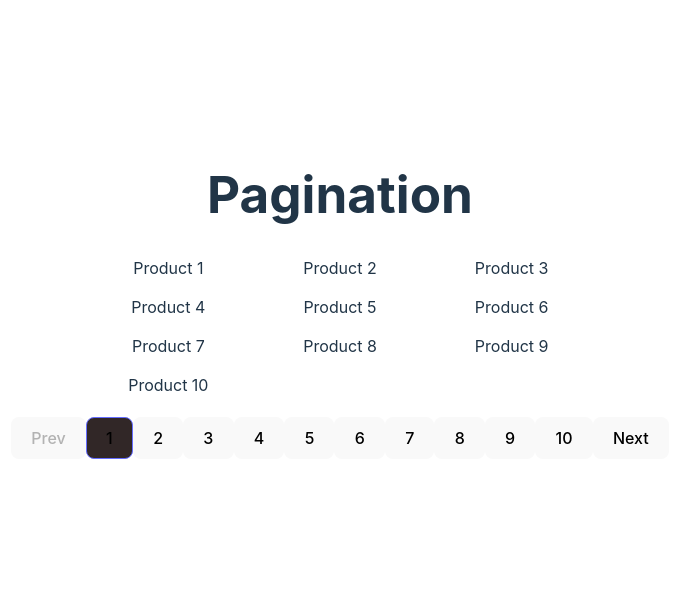
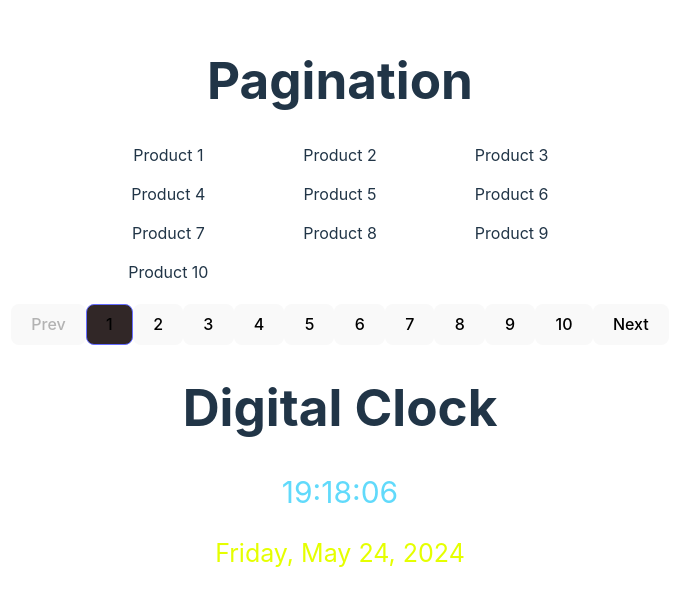
Before and after one commit to PremKhodke-99/React-projects-2, a React (Vite) app: page / in a window 1280 px wide. Shown: the part 105-710 px from the top of the page, without its empty margins (300-980 px from the left). Built offline with nearby package versions, Linux system fonts and the light colour scheme.

Commit message:
Digital clock

```diff
--- a/src/App.jsx
+++ b/src/App.jsx
@@ -1,6 +1,7 @@
 import { useState } from 'react'
 import './App.css'
 import PaginationTest from './components/Pagination/test'
+import DigitalClock from './components/DigitalClock/DigitalClock'
 
 function App() {
   const [count, setCount] = useState(0)
@@ -9,6 +10,7 @@ function App() {
     <>
       <div>
         <PaginationTest />
+        <DigitalClock />
       </div>
     </>
   )
--- /dev/null
+++ b/src/components/DigitalClock/DigitalClock.jsx
@@ -0,0 +1,41 @@
+import React, { useEffect, useState } from 'react';
+import "./clock.css"
+
+function DigitalClock() {
+    const [time, setTime] = useState(new Date());
+
+    useEffect(() => {
+        const intervalId = setInterval(() => {
+            setTime(new Date());
+        }, 1000);
+
+        return () => {
+            clearInterval(intervalId);
+        }
+    }, [])
+
+    return (
+        <div className='digital-clock'>
+            <h1>Digital Clock</h1>
+            <div className='clock'>
+                <div className='time'>
+                    <span>{time.getHours().toString().padStart(2, "0")}</span>:
+                    <span>{time.getMinutes().toString().padStart(2, "0")}</span>:
+                    <span>{time.getSeconds().toString().padStart(2, "0")}</span>
+                </div>
+                <div className='date'>
+                    {
+                        time.toLocaleDateString(undefined, {
+                            weekday: "long",
+                            year: "numeric",
+                            month: "long",
+                            day: "numeric",
+                        })
+                    }
+                </div>
+            </div>
+        </div>
+    )
+}
+
+export default DigitalClock
--- /dev/null
+++ b/src/components/DigitalClock/clock.css
@@ -0,0 +1,14 @@
+.digital-clock{
+    margin-top: 30px;
+}
+
+.time{
+    font-size: 30px;
+    color: #61dafb;
+}
+
+.date{
+    font-size: 25px;
+    margin-top: 20px;
+    color: rgb(229, 255, 0);
+}
```
